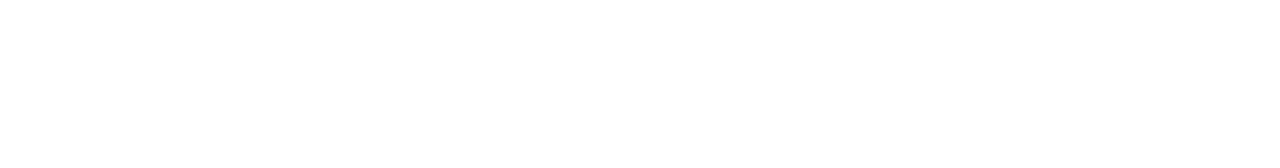
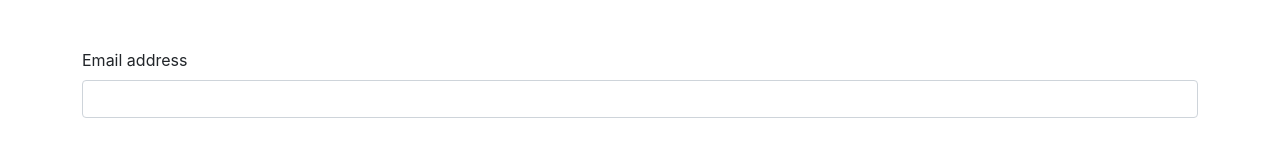
Before and after one commit to valentina-maggio/tdd-signup-form-with-react, a React (Create React App) app: page / in a window 1280 px wide. Shown: the top 168 px of the page. Built offline with nearby package versions, Linux system fonts and the light colour scheme.

Commit message:
Adding input form code to make test pass

```diff
--- a/src/App.js
+++ b/src/App.js
@@ -2,7 +2,19 @@ import logo from './logo.svg';
 import './App.css';
 
 function App() {
-  return<div></div>;
+  return<div className='container my-5'>
+    <form>
+      <div className='mb-3'>
+        <label htmlFor='email' className='form-label'>
+          Email address
+        </label>
+        <input
+          type='email'
+          id='email'
+          className='form-control'/>
+      </div>
+    </form>
+  </div>
 }
 
 export default App;
```
